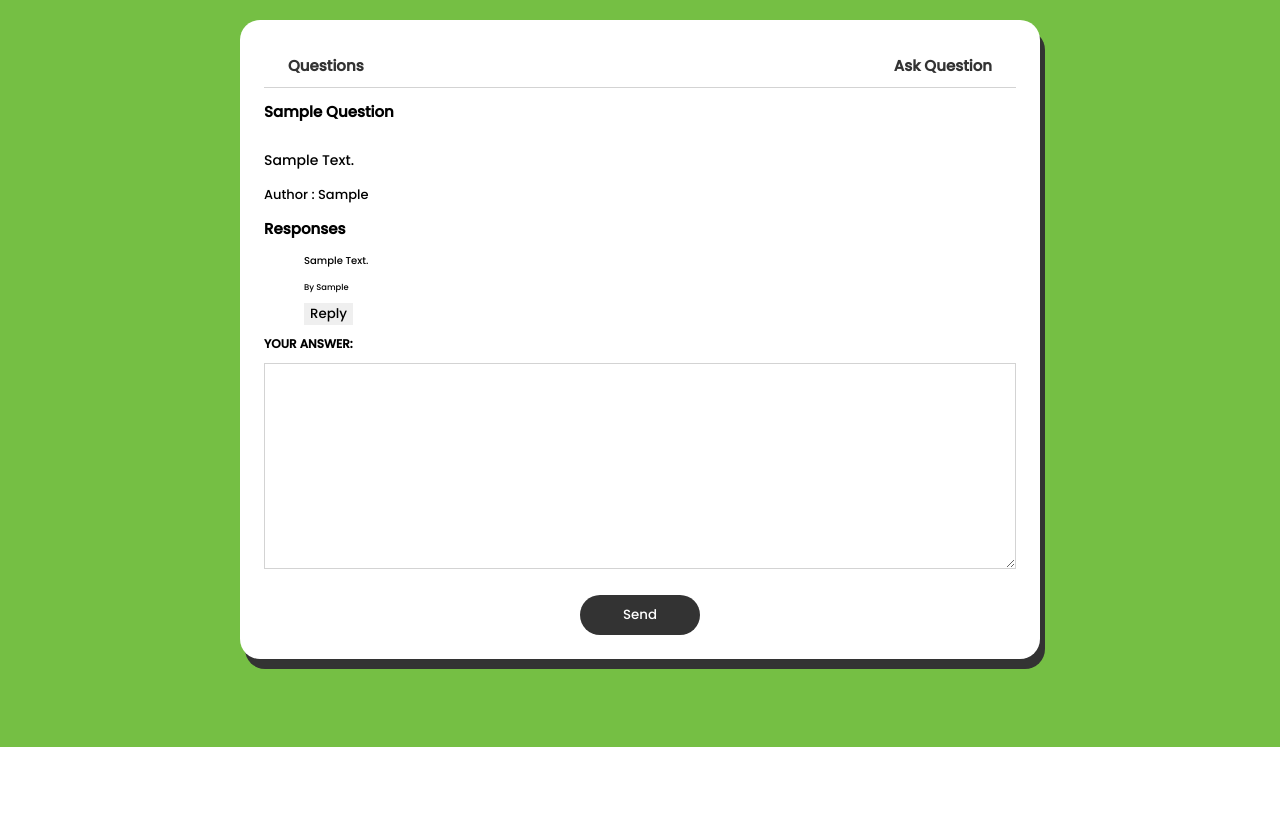
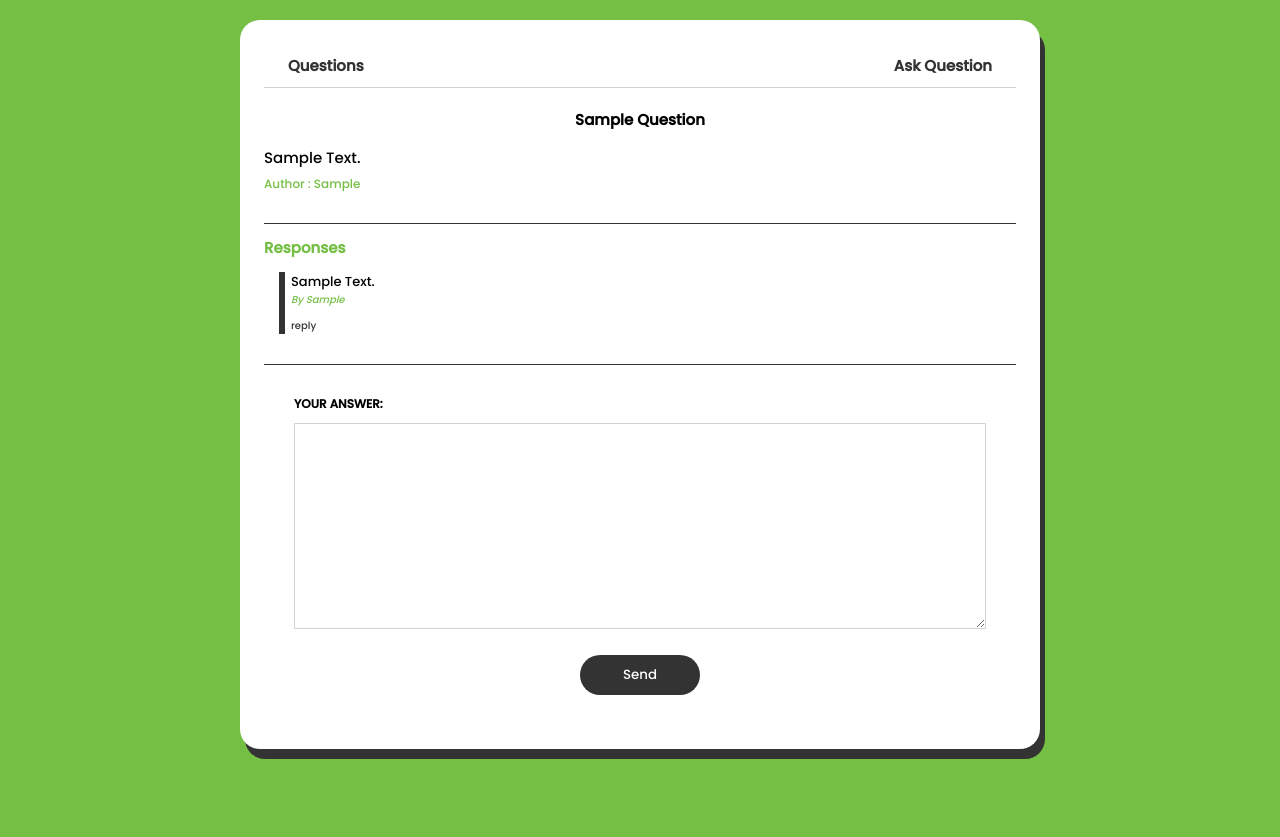
Before and after one commit to jenny-hub90/FinalYearProject, a Django app: page /question/1 in a window 1280 px wide. Shown: the part 68-905 px from the top of the page. Before the commit the page ends 815 px from the top, so only its background shows below. Run offline with Django 3.2, Linux system fonts and the light colour scheme; a user stored in the database is signed in; tables that the repository leaves empty hold one stand-in row (values such as "Sample post"); parts of the project's set-up code (start-up, migrations or seed data) failed here and were passed over; some libraries are stand-ins or nearby versions.

Commit message:
completed response and reply dynamically in forum page part2

```diff
--- a/heraldsupportclan/HSC/forms.py
+++ b/heraldsupportclan/HSC/forms.py
@@ -1,4 +1,5 @@
 from dataclasses import field
+from tkinter import Widget
 from django import forms
 from .models import Question, Respose
 
@@ -18,3 +19,15 @@
     class Meta:
         model = Respose
         fields = ['body']
+
+
+class NewReplyForm(forms.ModelForm):
+    class Meta:
+        model = Respose
+        fields = ['body']
+        widgets = {
+            'body': forms.Textarea(attrs={
+                'rows': 2,
+                'placeholder': 'What are your thoughts?'
+            })
+        }
--- a/heraldsupportclan/HSC/urls.py
+++ b/heraldsupportclan/HSC/urls.py
@@ -10,6 +10,7 @@
     path('F',views.F, name='F'),
     path('new-question', views.newQuestionPage, name='new-question'),
     path ('question/<int:id>', views.questionPage, name='question'),
+    path ('reply', views.replyPage, name='reply'),
     path('register/',views.registerPage, name='register'),
     path('login/',views.loginPage, name='login'),
     path('Event',views.Event, name='Event'),
--- a/heraldsupportclan/HSC/views.py
+++ b/heraldsupportclan/HSC/views.py
@@ -1,9 +1,8 @@
 from multiprocessing import context
-from urllib import response
 from django.shortcuts import render, redirect
-from .models import LatestEvents, Post, slider, review, Question
+from .models import LatestEvents, Post, slider, review, Question, Respose
 from django.views.generic import ListView, DetailView
-from .forms import NewQuestionForm, NewResoponseForm
+from .forms import NewQuestionForm, NewResoponseForm, NewReplyForm
 
 
 # Create your views here.
@@ -49,6 +48,7 @@
 
 def questionPage(request, id):
     response_form = NewResoponseForm()
+    reply_form = NewReplyForm()
 
     if request.method == 'POST':
         try:
@@ -67,9 +67,31 @@
     question = Question.objects.get(id=id)
     context ={
         'question': question,
-        'response_form':response_form
+        'response_form':response_form,
+        'reply_form': reply_form
     }
     return render(request, 'question.html', context)
+
+def replyPage(request):
+    if request.method == 'POST':
+        try:
+            form = NewReplyForm(request.POST)
+            if form.is_valid():
+                question_id = request.POST.get('question')
+                parent_id = request.POST.get('parent')
+                reply = form.save(commit=False)
+                reply.user = request.user
+                reply.question = Question(id=question_id)
+                reply.parent = Respose(id=parent_id)
+                reply.save()
+                return redirect('/question/'+str(question_id)+'#'+str(reply.id))
+        except Exception as e:
+            print(e)
+            raise
+
+    return redirect('F')
+
+
 
 
 def Event(request):
@@ -86,13 +108,8 @@
 def studentreview(request):
     students= review.objects.all()
     return render(request, 'studentreview.html',{'students': students})
-#def Newsletter(request):
-    #return render(request,'Newsletter.html', {})
+
 class Newsletter(ListView):
     model = Post
     template_name = 'Newsletter.html'
     ordering = ['-post_date']
-
-# class Newsletter(DetailView):
-#     model = Post
-#     template_name = 'Newsletter.html'
--- a/heraldsupportclan/static/css/Forum.css
+++ b/heraldsupportclan/static/css/Forum.css
@@ -189,6 +189,11 @@
  padding: 0;
 }
 
+blockquote{
+  border-left: 6px solid #333;
+  padding-left: 6px;
+  margin-left: 15px;
+}
 
 a{
     text-decoration: none;
@@ -202,15 +207,11 @@
     background-color: white;
     box-shadow: 5px 10px #333;
 }
-.question-body{
+/* .question-body{
     font-size: 14px;
 }
-.question-author{
-    font-size: 13px;
-}
-.no-responses-text{
-    font-size: 13px;
-}
+
+ */
 .nav{
     display: flex;
     flex-direction: row;
@@ -286,6 +287,70 @@
    color: #75bf44;
 }
 
+.question-title{
+  font-weight: 900;
+  margin:20px auto 0 auto;
+}
+
+.question-body{
+  margin-bottom: 6px;
+  font-size: 15px;
+}
+
+.question-author{
+  font-size: 12px;
+  color:#75bf44
+}
+
+.responses-container{
+  border-top: 1px solid #333;
+  margin-top: 30px;
+}
+
+.no-responses-text{
+  font-size: 13px;
+  color: #75bf44;
+}
+
+.responses-container-heading{
+  color:#75bf44;
+}
+
+.response-form{
+  margin-top: 20px;
+  border-top: 1px solid #333;
+  padding: 30px;
+}
+.response-body{
+  margin: 0;
+  font-size: 13px;
+}
+
+.response-author{
+  color:#75bf44;
+  font-style: italic;
+  font-size: 10px;
+}
+
+.reply-button{
+  background-color: transparent;
+  border: none;
+  padding: 0;
+  text-transform: lowercase;
+  color:#333;
+  cursor: pointer;
+  font-size: 10px;
+  border-radius: 3px;
+}
+.fieldwrapper-response textarea{
+    margin-bottom: 6px;
+    border: 1px solid lightgray;
+    min-height: 40px;
+}
+.reply-button :hover{
+  color: #75bf44;
+}
+
 .fieldwrapper{
     display: flex;
     flex-direction: column;
--- /dev/null
+++ b/heraldsupportclan/static/js/main.js
@@ -0,0 +1,13 @@
+function handleReplyButton(responseId) {
+    const replyFormContainer = document.getElementById(`reply-form-container-${responseId}`);
+    if (replyFormContainer) {
+      replyFormContainer.className = 'reply-form-container enabled'
+    }
+  }
+
+  function handleCancelReply(responseId) {
+    const replyFormContainer = document.getElementById(`reply-form-container-${responseId}`);
+    if (replyFormContainer) {
+      replyFormContainer.className = 'reply-form-container'
+    }
+  }
--- a/heraldsupportclan/templates/components/response.html
+++ b/heraldsupportclan/templates/components/response.html
@@ -1,11 +1,22 @@
 <blockquote id="{{response.id}}">
     <p class= "response-body">{{response.body}}</p>
-    <small class= "response-author"> by {{response.user.username}}</p>
+    <small class= "response-author"> by {{response.user.username}}</small></p>
 
     {% if user.is_authenticated %}
-    <button class="reply-button">Reply</button>
-
+      <button class="reply-button" onclick="handleReplyButton({{response.id}})">Reply</button>
     {% endif %}
+<div class = "fieldwrapper-response">
+    <blockquote id="reply-form-container-{{response.id}}" class="reply-form-container">
+       <form method="POST" action="/reply" class="reply-form">
+            {% csrf_token %}
+            <input type="hidden" name="question" value="{{question.id}}"/>
+            <input type="hidden" name="parent" value="{{response.id}}"/>
+            {{reply_form.body}}
+            <button type="button" class="reply-form-cancel-button" onclick="handleCancelReply({{response.id}})">Cancel</button>
+            <input type="submit" class="reply-form-submit-button" value="Reply"/>
+       </form>
+    </blockquote>
+</div>
 
     {% for children in response.get_responses %}
     {% include 'components/response.html' with response=children %}
--- a/heraldsupportclan/templates/layouts/page.html
+++ b/heraldsupportclan/templates/layouts/page.html
@@ -8,6 +8,7 @@
         <link rel= "stylesheet" type="text/css" href="{% static 'css/Forum.css' %}?{% now "U" %}"/>
         <title>Forum</title>
         <link rel="stylesheet" href="https://pro.fontawesome.com/releases/v5.10.0/css/all.css" integrity="sha384-AYmEC3Yw5cVb3ZcuHtOA93w35dYTsvhLPVnYs9eStHfGJvOvKxVfELGroGkvsg+p" crossorigin="anonymous"/>
+        <script src="{% static 'js/main.js' %}?{% now "U" %}"/></script>
         <link rel="preconnect" href="https://fonts.googleapis.com">
         <link rel="stylesheet" href="https://unpkg.com/aos@next/dist/aos.css" />
         <script src="https://ajax.googleapis.com/ajax/libs/jquery/3.5.1/jquery.min.js"></script>
```
Also changed, not shown: other parts of heraldsupportclan/static/css/Forum.css (+34 -0 lines).
